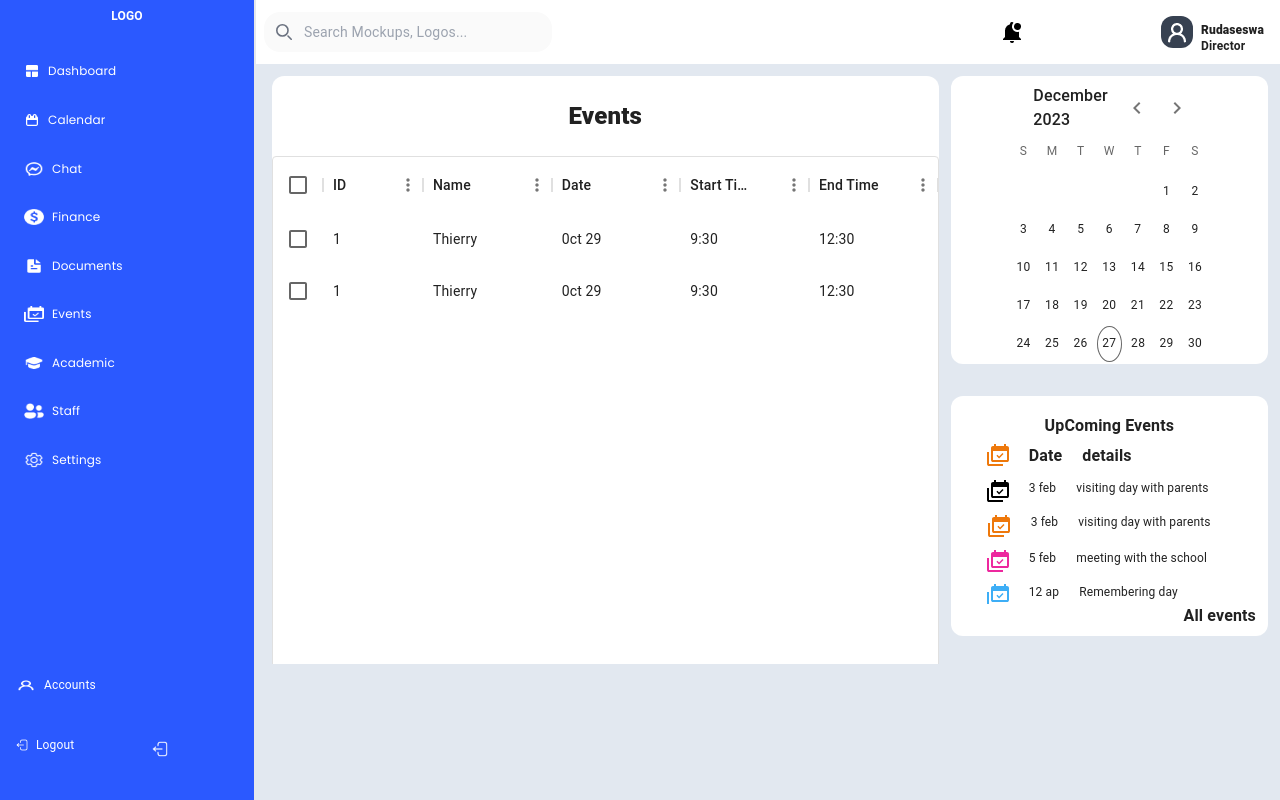
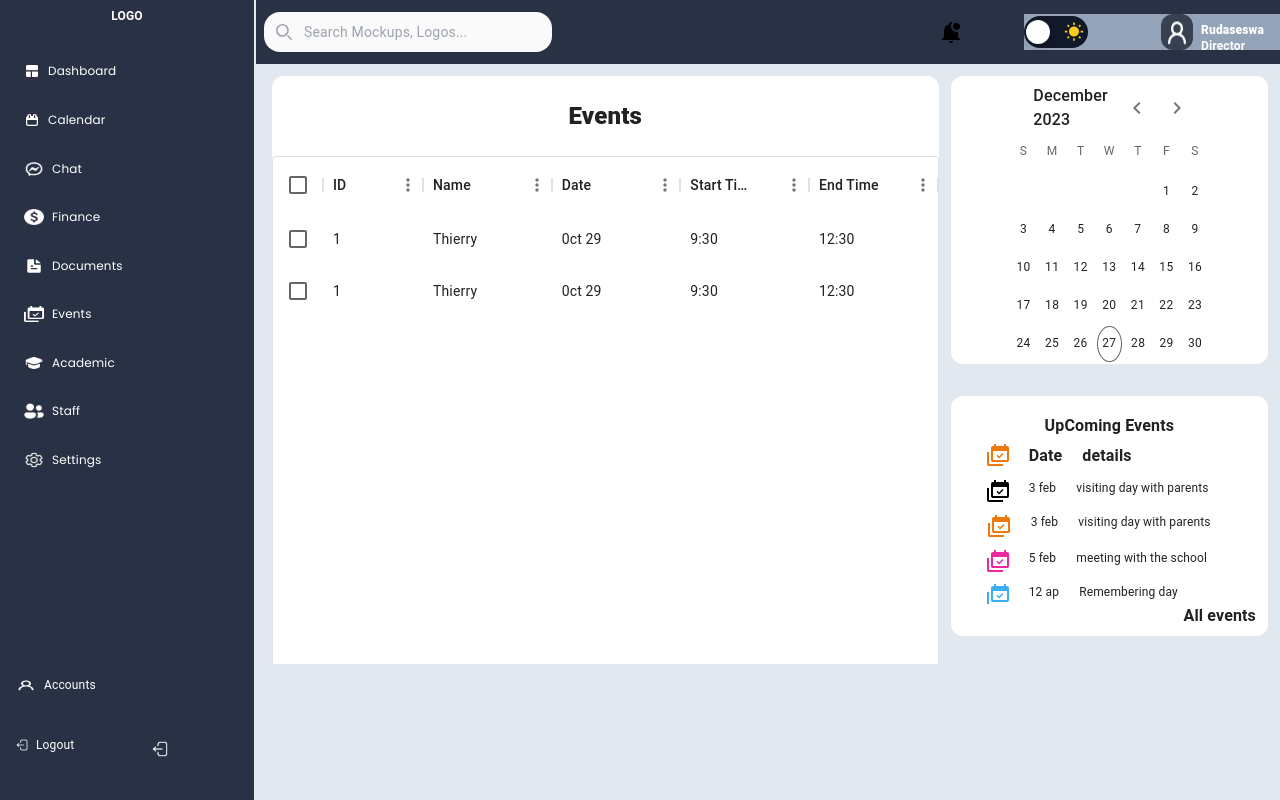
Before and after one commit to thierryrudaseswa/SCHOOL-MANAGEMENT-SYSTEM, a React (Vite) app: page /events in a window 1280 px wide. Built offline with nearby package versions, Linux system fonts and the light colour scheme; what mic-recorder-to-mp3 would draw is missing.

Commit message:
updated codes with darkmode favourable for the users

```diff
--- a/package.json
+++ b/package.json
@@ -18,6 +18,7 @@
     "@fullcalendar/list": "^6.1.10",
     "@fullcalendar/react": "^6.1.10",
     "@fullcalendar/timegrid": "^6.1.10",
+    "@mui/icons-material": "^5.15.5",
     "@mui/material": "^5.15.3",
     "@mui/styled-engine-sc": "^6.0.0-alpha.4",
     "@mui/styles": "^5.15.3",
--- a/src/App.tsx
+++ b/src/App.tsx
@@ -17,7 +17,7 @@ import SignStudent from "./pages/SignClient/SignStudent";
 
 function App() {
   return (
-    <>
+    <div>
 
       <Routes>
         <Route path="/" element={<LandPage />} />
@@ -40,7 +40,7 @@ function App() {
         <Route path="/financePa2" element={<FinancePa2 />} />
         <Route path="/financePa" element={<FinancePa />} />
       </Routes>
-    </>
+    </div>
   );
 }
 
--- a/src/DarkMode/ThemeToggle.tsx
+++ b/src/DarkMode/ThemeToggle.tsx
@@ -1,6 +1,8 @@
+// ThemeToggle.tsx
+
 import { useEffect, useState } from "react";
-import Brightness4Icon from '@mui/icons-material/Brightness4';
-import WbSunnyIcon from '@mui/icons-material/WbSunny';
+import { Brightness4 as Brightness4Icon } from '@mui/icons-material';
+import { WbSunny as WbSunnyIcon } from '@mui/icons-material';
 
 const ThemeToggle = () => {
   const [darkMode, setDarkMode] = useState(true);
@@ -15,23 +17,24 @@ const ThemeToggle = () => {
       document.documentElement.classList.add('dark');
       localStorage.setItem("theme", "dark");
     } else {
-      document.documentElement.classList.remove('dark');
+      document.documentElement.classList.remove("dark");
       localStorage.setItem("theme", "light");
     }
   }, [darkMode]);
 
-
   return (
     <div
-      className="relative w-16 h-8 flex items-center dark:bg-gray-900 bg-teal-500 cursor-pointer rounded-full p-1"
+      className={`relative w-16 h-8 flex items-center ${
+        darkMode ? "dark:bg-gray-900 bg-slate-500 " : " bg-white"
+      } cursor-pointer rounded-full p-1`}
       onClick={() => setDarkMode(!darkMode)}
     >
-      <WbSunnyIcon className="text-white" fontSize="small" />
+      <Brightness4Icon className="text-white" fontSize="small" />
       <div
-        className="absolute bg-white dark:bg-medium w-6 h-6 rounded-full shadow-md transform transition-transform duration-300"
+        className="absolute bg-white w-6 h-6 rounded-full shadow-md transform transition-transform duration-300"
         style={darkMode ? { left: "2px" } : { right: "2px" }}
       ></div>
-      <Brightness4Icon className="ml-auto text-yellow-400" fontSize="small" />
+      <WbSunnyIcon className="ml-auto text-yellow-400" fontSize="small" />
     </div>
   );
 };
--- a/src/components/NavBar/NavBar.tsx
+++ b/src/components/NavBar/NavBar.tsx
@@ -3,7 +3,7 @@ import { Link } from 'react-router-dom';
 
 const NavBar: React.FC = () => {
   return (
-    <div className="mainNav h-24 grid grid-cols-12">
+    <div className="mainNav h-24 grid grid-cols-12 ">
       <div className="lef col-span-3 flex items-center justify-center">
         <h1 className="text-lg font-bold h-12 text-white w-32 flex items-center justify-center ">LOGO</h1>
       </div>
--- a/src/components/SideBar/SideBar.tsx
+++ b/src/components/SideBar/SideBar.tsx
@@ -15,7 +15,7 @@ import { Link } from 'react-router-dom';
 
 const SideBar = () => {
   return (
-    <div className='mainSidebar ' style={{ backgroundColor: "#2B59FF"}}>
+    <div className='mainSidebar bg-blue-500 dark:bg-medium' >
       <div className="main2 grid h-screen border-r-2 p-2 ">
         <div className="logo row-span-1 text-white flex justify-center">
           <Link to="/">
--- a/src/components/TopBar/TopBar.tsx
+++ b/src/components/TopBar/TopBar.tsx
@@ -1,47 +1,76 @@
-import "./TopBar.css"
+import "./TopBar.css";
 import not from "../../assets/images/not.png";
 import person from "../../assets/images/person.png";
-import { useState } from 'react';
-const TopBar = () => {
+import ThemeToggle from "../../DarkMode/ThemeToggle";
+
+const TopBar: React.FC = () => {
   return (
-    <div className='mainTopbar grid grid-cols-6  w-full'>
+    <div className=" grid grid-cols-6  w-full dark:bg-medium">
       <div className="lefttop col-span-4 flex items-center p-2">
-
         <form>
-    <label htmlFor="default-search" className="mb-2 text-sm font-medium text-gray-900 sr-only dark:text-white">Search</label>
+          <label
+            htmlFor="default-search"
+            className="mb-2 text-sm font-medium text-gray-900 sr-only dark:text-white"
+          >
+            Search
+          </label>
           <div className="relative">
             <div className="absolute inset-y-0 start-0 flex items-center ps-3 pointer-events-none">
-            <svg className="w-4 h-4 text-gray-500 dark:text-gray-400" aria-hidden="true" xmlns="http://www.w3.org/2000/svg" fill="none" viewBox="0 0 20 20">
-                <path stroke="currentColor" stroke-linecap="round" stroke-linejoin="round" stroke-width="2" d="m19 19-4-4m0-7A7 7 0 1 1 1 8a7 7 0 0 1 14 0Z"/>
+              <svg
+                className="w-4 h-4 text-gray-500 dark:text-gray-400"
+                aria-hidden="true"
+                xmlns="http://www.w3.org/2000/svg"
+                fill="none"
+                viewBox="0 0 20 20"
+              >
+                <path
+                  stroke="currentColor"
+                  stroke-linecap="round"
+                  stroke-linejoin="round"
+                  stroke-width="2"
+                  d="m19 19-4-4m0-7A7 7 0 1 1 1 8a7 7 0 0 1 14 0Z"
+                />
               </svg>
             </div>
-        <input type="search" id="default-search" className="inputtop rounded-2xl block w-72 p-4 ps-10 text-sm h-10 " placeholder="Search Mockups, Logos..." required style={{background:"#FAFAFA"}}/>
-
+            <input
+              type="search"
+              id="default-search"
+              className="inputtop rounded-2xl block w-72 p-4 ps-10 text-sm h-10 "
+              placeholder="Search Mockups, Logos..."
+              required
+              style={{ background: "#FAFAFA" }}
+            />
           </div>
         </form>
+      </div>
+      <div className="righttop col-span-2 grid grid-cols-4 items-center">
+        <div className="not col-span-1 h-8 flex justify-start items-center">
+          <img
+            src={not}
+            alt=""
+            className="not h-6 rounded-xl hover:bg-slate-200 active:bg-slate-400"
+          />
+        </div>
 
-      </div>
-      <div className="righttop col-span-2 grid grid-cols-4 items-center ">
-        <div className="not col-span-1 h-8 flex justify-end items-center">
-        <img src={not} alt="" className="not h-6 rounded-xl hover:bg-slate-200 active:bg-slate-400" />
-        </div>
-        <div className="prof col-span-3 h-9 flex items-center justify-end pr-2">
+        <div className="prof bg-slate-400  col-span-3 h-9 flex items-center justify-between pr-2">
+        <ThemeToggle />
+        <div className=" flex ">
         <img
             src={person}
             alt=""
             className="account bg-gray-700 rounded-xl p-1 cursor-pointer transition-colors duration-300 hover:bg-slate-400 active:bg-slate-300"
           />
 
-          <div className="namesRole h-9 text-xs grid px-2 py-2 items-center ">
+          <div className="namesRole h-9 text-xs grid px-2 py-2 items-center dark:text-white ">
             <h1 className="p-0 font-extrabold">Rudaseswa</h1>
             <h5 className="font-bold">Director</h5>
           </div>
         </div>
 
-
         </div>
       </div>
-  )
-}
+    </div>
+  );
+};
 
-export default TopBar
+export default TopBar;
--- a/src/main.tsx
+++ b/src/main.tsx
@@ -4,7 +4,6 @@ import { BrowserRouter as Router } from "react-router-dom";
 import { createRoot } from "react-dom/client";
 import { CssBaseline } from "@mui/material";
 import { StylesProvider } from "@mui/styles";
-import DarkModeToggle from "./DarkMode/useDarkSide.tsx";
 
 import App from "./App.tsx";
 import "./index.css";
@@ -16,10 +15,12 @@ root.render(
   <React.StrictMode>
     <StylesProvider injectFirst>
       <CssBaseline />
+      <div className="dark:bg-medium">
       <Router>
-      {/* <DarkModeToggle /> */}
+
         <App />
       </Router>
+      </div>
     </StylesProvider>
   </React.StrictMode>
 );
--- a/src/pages/DashBoard/DashBoard.tsx
+++ b/src/pages/DashBoard/DashBoard.tsx
@@ -1,6 +1,7 @@
 import SideBar from "../../components/SideBar/SideBar";
 import TopBar from "../../components/TopBar/TopBar";
 import Main from "../../components/Main/Main";
+import ThemeToggle from "../../DarkMode/ThemeToggle";
 
 const DashBoard = () => {
   return (
@@ -12,7 +13,8 @@ const DashBoard = () => {
         <div className="topbar h-14  flex items-center bg-white">
           <TopBar />
         </div>
-        <div className="mainpart max-h-full mt-5 ml-5 rounded-xl">
+        <div className="mainpart max-h-full mt-5 ml-5 rounded-xl ">
+          {/* <ThemeToggle /> */}
           <Main />
         </div>
       </div>
--- a/tailwind.config.js
+++ b/tailwind.config.js
@@ -12,6 +12,10 @@ export default {
 
     },
     extend: {
+      colors:{
+     "dark":"#232A3C",
+     "medium":"#293245"
+      },
       fontFamily: {
         'poppins': ['Poppins', 'sans-serif'],
       },
```
Also changed, not shown: src/components/Main/Main.tsx (+13 -13 lines), 1 other file (tests, documents, lock files or other folders). Lines whose indentation alone changed are shown as unchanged.
